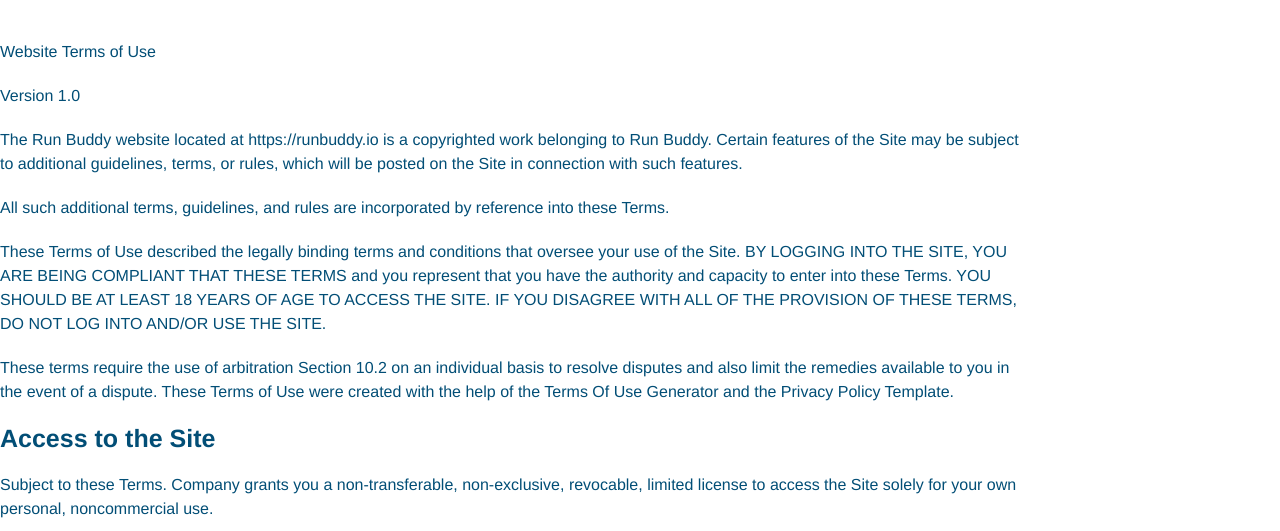
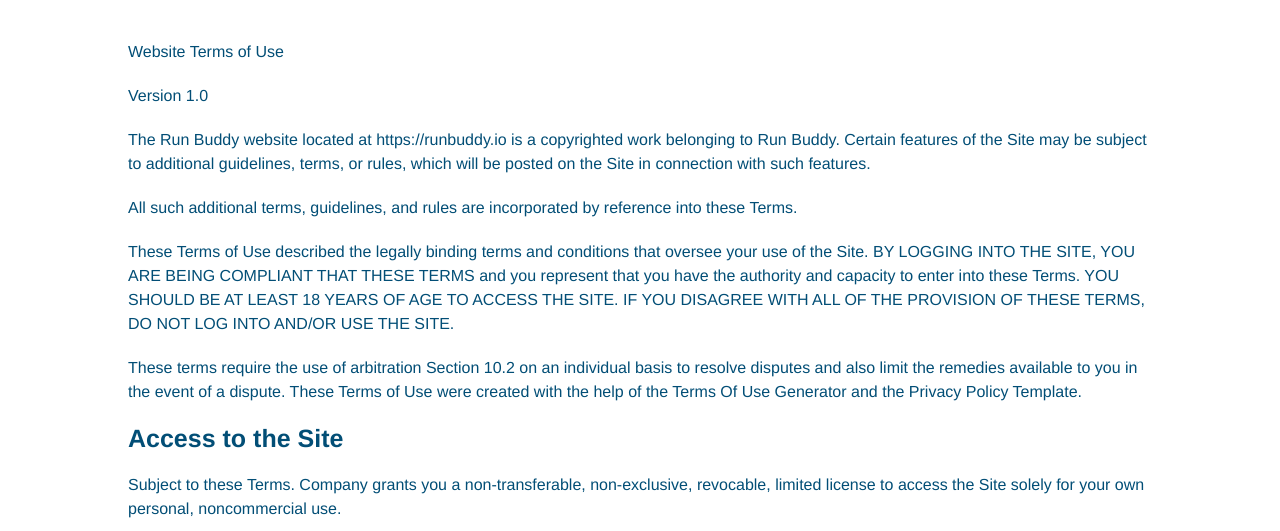
Before and after one commit to jstable1/run-buddy, a plain HTML site: page privacy-policy.html in a window 1280 px wide. Shown: the part 269-800 px from the top of the page. Drawn offline with Linux system fonts and the light colour scheme.

```diff
--- a/assets/css/secondary-styles.css
+++ b/assets/css/secondary-styles.css
@@ -17,7 +17,7 @@
 
   .secondary-content {
       width: 80%;
-      margin: centered;
+      margin: 0 auto;
       color: #024e76;
   }
 
```
